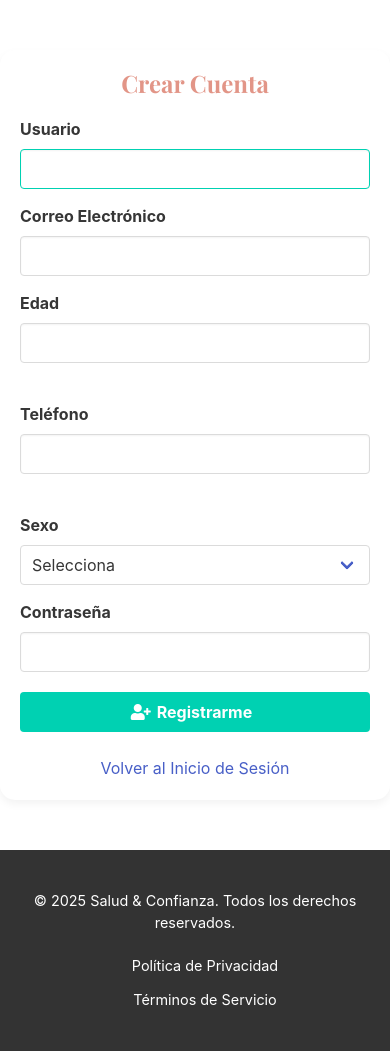
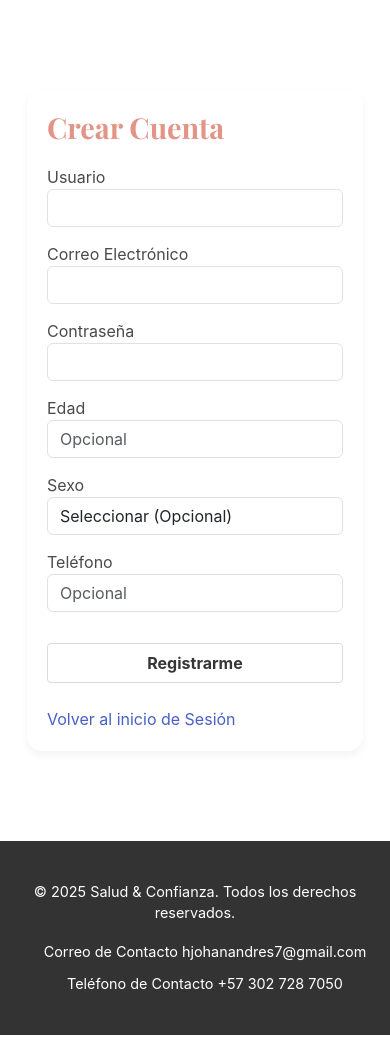
Before and after one commit to Johan-script3r/Proyecto_ADSO_johan_final, a Flask app: page /registro in a window 390 px wide. Run offline with Flask 3, Linux system fonts and the light colour scheme.

Commit message:
DB online

```diff
--- a/app.py
+++ b/app.py
@@ -13,9 +13,9 @@ from sqlalchemy import func
 app = Flask(__name__)
 
 app.config['SECRET_KEY'] = os.environ.get('SECRET_KEY', 'mi_secreto')
-# app.config['SQLALCHEMY_DATABASE_URI'] = f'mysql+pymysql://johan:johanc@isladigital.xyz:3311/f58_johan'
+app.config['SQLALCHEMY_DATABASE_URI'] = f'mysql+pymysql://johan:johanc@isladigital.xyz:3311/f58_johan'
 
-app.config['SQLALCHEMY_DATABASE_URI'] = 'sqlite:///datos_medicos_local.db'
+#app.config['SQLALCHEMY_DATABASE_URI'] = 'sqlite:///datos_medicos_local.db'
 
 app.config['SQLALCHEMY_TRACK_MODIFICATIONS'] = False
 app.config['SQLALCHEMY_TRACK_MODIFICATIONS'] = False
--- a/static/css/style.css
+++ b/static/css/style.css
@@ -286,3 +286,136 @@ body {
         gap: 10px;
     }
 }
+
+/* --- Nuevos estilos para Responsive --- */
+
+/* Formulario Wrapper (Aplica a registro.html, login.html, etc.) */
+.form-responsive-wrapper {
+    max-width: 500px; /* Limita el ancho en pantallas grandes/desktop */
+    margin: 40px auto; /* Centra el formulario */
+    padding: 0 15px; /* Pequeño padding a los lados para no pegar a los bordes */
+}
+
+/* Estilos de inputs de formulario (Asumiendo clases de Bootstrap o similares) */
+.form-group {
+    margin-bottom: 15px;
+    text-align: left;
+}
+
+.form-control {
+    width: 100%; /* Asegura que inputs y selects ocupen todo el ancho disponible */
+    padding: 10px;
+    border: 1px solid #ccc;
+    border-radius: 5px;
+    box-sizing: border-box; /* Crucial para que el padding no exceda el 100% del width */
+}
+
+/* Media Query para Teléfonos (Ajusta la apariencia en menos de 576px) */
+@media (max-width: 576px) {
+    /* Ajustes generales del contenedor */
+    .container {
+        padding: 0 10px; /* Reduce el padding en el contenedor principal */
+    }
+
+    /* Títulos grandes */
+    .title.is-2 {
+        font-size: 1.8em !important;
+    }
+    .subtitle.is-3 {
+        font-size: 1.4em !important;
+    }
+
+    /* Botones más pequeños si es necesario, aunque 'is-small' ya ayuda */
+    .button {
+        padding: 10px 20px;
+        font-size: 0.9em;
+    }
+
+    /* El service-item (que contiene el formulario) debe ocupar todo el ancho */
+    .service-item {
+        padding: 20px;
+    }
+}
+
+/* --- Estilos Generales para Formulario (necesarios para registro.html) --- */
+
+/* Wrapper para centrar y limitar el formulario */
+.form-wrapper {
+    max-width: 500px; /* Limita el ancho en desktop */
+    margin: 40px auto; /* Centra el formulario */
+    padding: 0 15px; /* Pequeño padding lateral */
+}
+
+.form-group {
+    margin-bottom: 15px;
+    text-align: left;
+}
+
+/* Estilo para inputs (form-control) */
+.form-control {
+    width: 100%; /* FUNDAMENTAL: Ocupa todo el ancho */
+    padding: 10px;
+    border: 1px solid #ccc;
+    border-radius: 5px;
+    box-sizing: border-box; /* Previene desbordamiento con padding */
+}
+
+/* Botón de ancho completo (w-100) */
+.w-100 {
+    width: 100% !important;
+}
+
+@media (max-width: 768px) {
+    /* 1. Header más compacto */
+    .main-header .container {
+        flex-direction: column;
+        align-items: center;
+        padding-bottom: 0; /* Más compacto */
+    }
+
+    .logo {
+        margin-bottom: 10px;
+    }
+
+    /* 2. Navegación apilada */
+    .main-nav ul {
+        margin-top: 10px;
+        flex-direction: column;
+        gap: 5px; /* Reduce espacio entre ítems */
+        width: 100%; /* Ocupa todo el ancho para centrar mejor */
+        padding: 10px 0;
+        border-top: 1px solid var(--secondary-color);
+    }
+
+    .main-nav ul li {
+        margin: 0;
+        padding: 5px 0;
+        text-align: center;
+    }
+
+    /* 3. Títulos y Secciones */
+    .hero-section {
+        padding: 60px 0;
+    }
+
+    .hero-section h2 {
+        font-size: 2.2em; /* Títulos más pequeños */
+    }
+
+    .service-grid, .testimonial-carousel {
+        /* Se adapta automáticamente a 1 columna gracias a tu CSS existente */
+        gap: 20px;
+    }
+
+    /* 4. Pie de página */
+    .main-footer .container {
+        flex-direction: column;
+        gap: 15px;
+        text-align: center;
+    }
+
+    .footer-links {
+        flex-direction: column;
+        gap: 8px;
+    }
+}
--- a/templates/agregar_botones.html
+++ b/templates/agregar_botones.html
@@ -5,7 +5,7 @@
 
 <div class="container">
     <h1 class="title is-2">Selecciona la Métrica a Registrar</h1>
-    <p class="subtitle is-5">Escoge el dato médico que deseas ingresar a continuación, o calcula tu IMC.</p>
+    <p class="subtitle is-5">Escoge el dato médico que deseas ingresar o el calculo corporal que desees.</p>
 
     <h2 class="subtitle is-4 has-text-centered">Cálculo Corporal</h2>
     <div class="columns is-multiline is-centered">
--- a/templates/pie_pagina.html
+++ b/templates/pie_pagina.html
@@ -2,8 +2,8 @@
         <div class="container">
             <p>&copy; 2025 Salud & Confianza. Todos los derechos reservados.</p>
             <ul class="footer-links">
-                <li><a href="#">Política de Privacidad</a></li>
-                <li><a href="#">Términos de Servicio</a></li>
+                <li><a href="#">Correo de Contacto   hjohanandres7@gmail.com</a></li>
+                <li><a href="#">Teléfono de Contacto    +57 302 728 7050 </a></li>
             </ul>
         </div>
     </footer>
--- a/templates/registro.html
+++ b/templates/registro.html
@@ -3,81 +3,52 @@
 {% block title %}Registro - Salud & Confianza{% endblock %}
 
 {% block content %}
-<div class="service-item" style="max-width: 500px; margin: 0 auto; padding: 20px;">
-    <h4 style="margin-bottom: 20px;" class="title is-4 has-text-centered">Crear Cuenta</h4>
-
-    {% with messages = get_flashed_messages(with_categories=true) %}
-    {% if messages %}
-        {% for category, message in messages %}
-            <div class="notification is-{{ category }}">{{ message }}</div>
-        {% endfor %}
-    {% endif %}
-    {% endwith %}
-
+<div class="container">
+    <div class="form-responsive-wrapper">
+        <div class="service-item">
+            <h4 style="margin-bottom: 20px;">Crear Cuenta</h4>
             <form method="post" action="{{ url_for('registro') }}">
 
-        <div class="form-group field" style="margin-bottom: 15px;">
-            <label class="label" for="nameUser">Usuario</label>
-            <div class="control">
-                <input type="text" name="nameUser" id="nameUser" class="input is-primary" required>
-            </div>
+                <div class="form-group">
+                    <label for="nameUser">Usuario</label>
+                    <input type="text" name="nameUser" id="nameUser" class="form-control" required>
                 </div>
 
-        <div class="form-group field" style="margin-bottom: 15px;">
-            <label class="label" for="emailUser">Correo Electrónico</label>
-            <div class="control">
-                <input type="email" name="emailUser" id="emailUser" class="input" required>
-            </div>
+                <div class="form-group">
+                    <label for="emailUser">Correo Electrónico</label>
+                    <input type="email" name="emailUser" id="emailUser" class="form-control" required>
                 </div>
 
-        <div class="columns">
-            <div class="column">
-                <div class="form-group field" style="margin-bottom: 15px;">
-                    <label class="label" for="edadUser">Edad</label>
-                    <div class="control">
-                        <input type="number" name="edadUser" id="edadUser" class="input" min="1" max="120">
-                    </div>
-                </div>
-            </div>
-            <div class="column">
-                <div class="form-group field" style="margin-bottom: 15px;">
-                    <label class="label" for="telefonoUser">Teléfono</label>
-                    <div class="control">
-                        <input type="tel" name="telefonoUser" id="telefonoUser" class="input">
-                    </div>
-                </div>
-            </div>
+                <div class="form-group">
+                    <label for="passwordUser">Contraseña</label>
+                    <input type="password" name="passwordUser" id="passwordUser" class="form-control" required>
                 </div>
 
-        <div class="form-group field" style="margin-bottom: 15px;">
-            <label class="label" for="sexoUser">Sexo</label>
-            <div class="control">
-                <div class="select is-fullwidth">
-                    <select name="sexoUser" id="sexoUser">
-                        <option value="">Selecciona</option>
+                <div class="form-group">
+                    <label for="edadUser">Edad</label>
+                    <input type="number" name="edadUser" id="edadUser" class="form-control" min="1" max="120" placeholder="Opcional">
+                </div>
+
+                <div class="form-group">
+                    <label for="sexoUser">Sexo</label>
+                    <select name="sexoUser" id="sexoUser" class="form-control">
+                        <option value="">Seleccionar (Opcional)</option>
                         <option value="masculino">Masculino</option>
                         <option value="femenino">Femenino</option>
                         <option value="otro">Otro</option>
                     </select>
                 </div>
-            </div>
+
+                <div class="form-group">
+                    <label for="telefonoUser">Teléfono</label>
+                    <input type="tel" name="telefonoUser" id="telefonoUser" class="form-control" placeholder="Opcional">
                 </div>
 
-        <div class="form-group field" style="margin-bottom: 20px;">
-            <label class="label" for="passwordUser">Contraseña</label>
-            <div class="control">
-                <input type="password" name="passwordUser" id="passwordUser" class="input" required>
-            </div>
-        </div>
-
-        <button type="submit" class="button is-primary is-fullwidth">
-            <span class="icon"><i class="fas fa-user-plus"></i></span>
-            <span>Registrarme</span>
-        </button>
+                <button type="submit" class="button w-100 mt-4">Registrarme</button>
             </form>
             <br>
-    <div class="has-text-centered">
-        <a href="{{ url_for('login') }}">Volver al Inicio de Sesión</a>
+            <a href="{{ url_for('login') }}">Volver al inicio de Sesión</a>
+        </div>
     </div>
 </div>
 {% endblock %}
```
Lines whose indentation alone changed are shown as unchanged.
